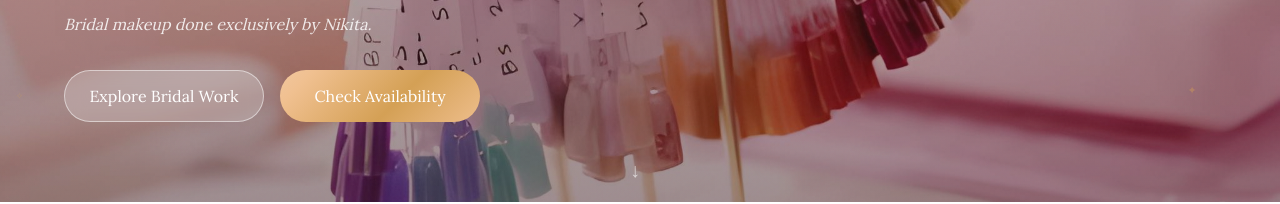
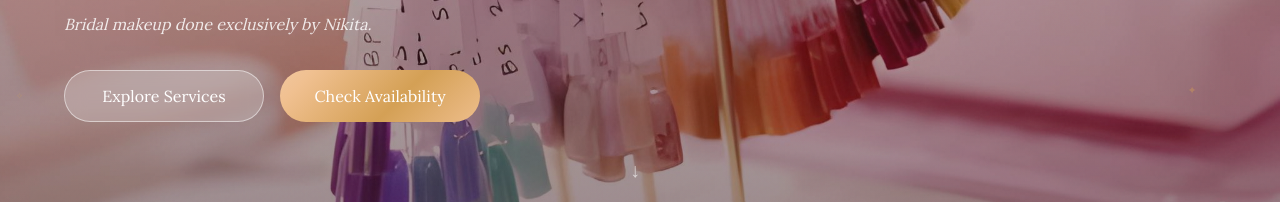
Before and after one commit to amdgzelenzin-crypto/zelenz, a Next.js app: page / in a window 1280 px wide. Shown: the part 598-802 px from the top of the page. Built offline with nearby package versions, Linux system fonts and the light colour scheme.

Commit message:
fix: hero CTA to Explore Services

```diff
--- a/app/page.tsx
+++ b/app/page.tsx
@@ -378,7 +378,7 @@ export default function Home() {
 
           <FadeUp delay={0.3}>
             <div className="flex flex-col md:flex-row gap-[14px] md:gap-[16px]">
-              <Link href="/bridal"
+              <Link href="/services"
                 className="w-full md:w-fit min-w-[200px] min-h-[52px] flex items-center justify-center transition-transform hover:scale-105"
                 style={{
                   background: "rgba(255,255,255,0.20)",
@@ -389,7 +389,7 @@ export default function Home() {
                   padding: "0 24px",
                 }}
               >
-                Explore Bridal Work
+                Explore Services
               </Link>
               <Link href="/contact"
                 className="w-full md:w-fit min-w-[200px] min-h-[52px] flex items-center justify-center transition-transform hover:scale-105 rosegold-shimmer"
```
